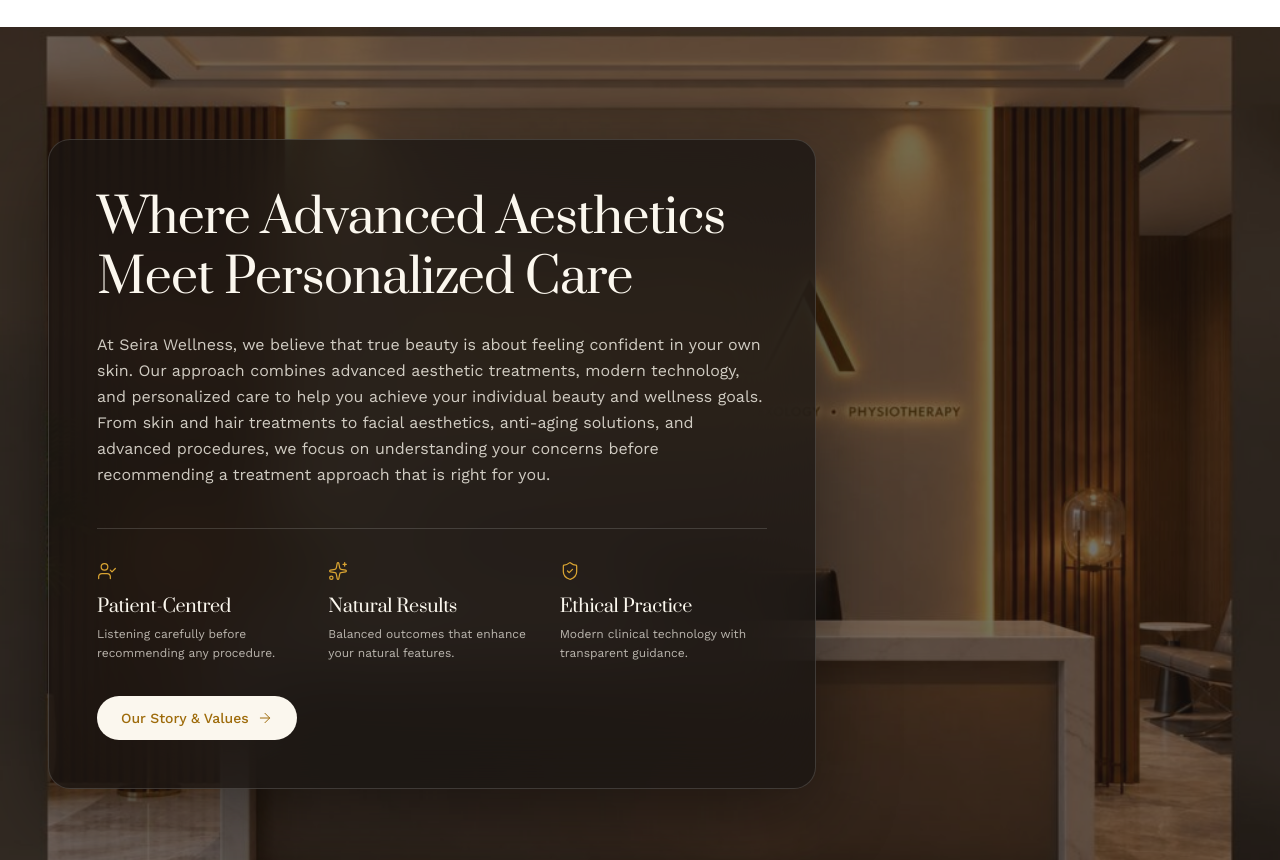
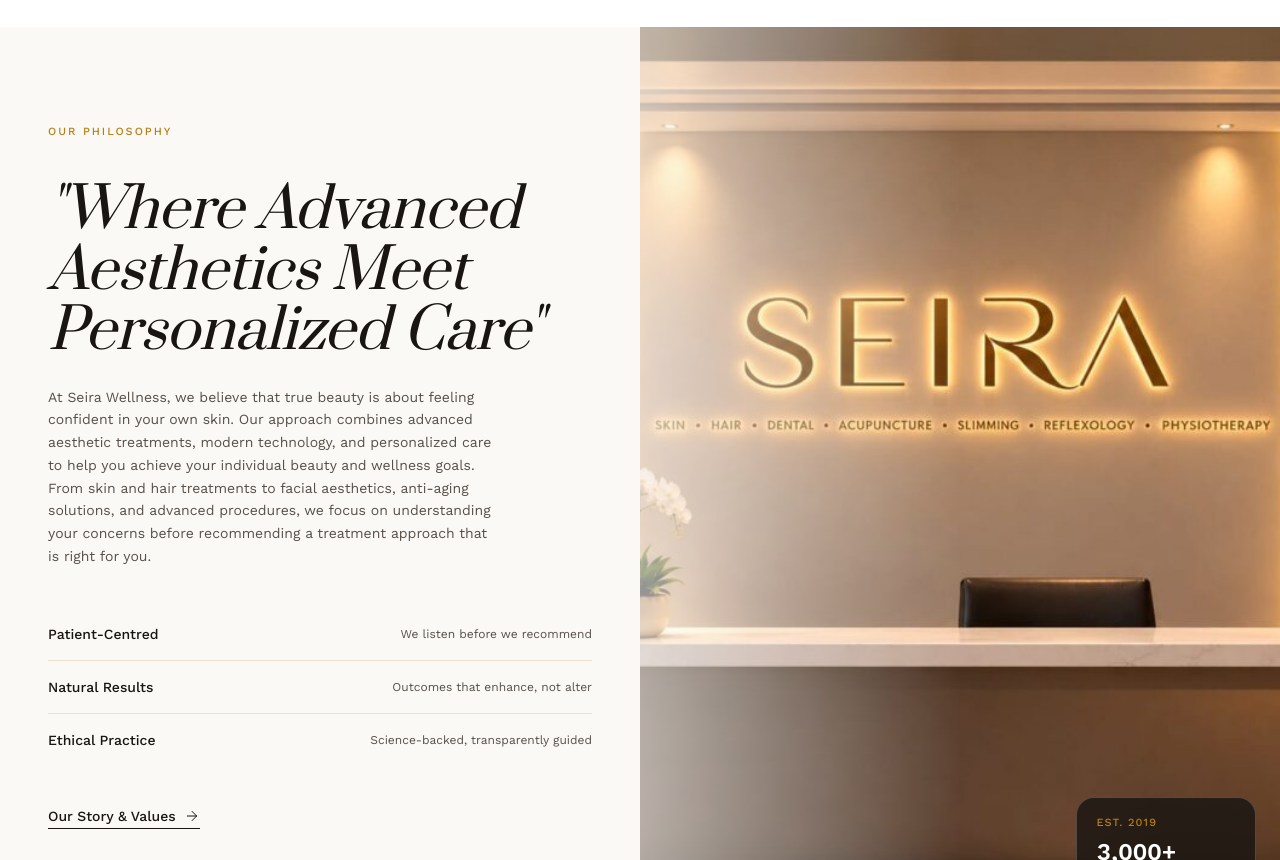
Before and after one commit to fusionxteams/seira, a React (Vite) app: page / in a window 1280 px wide. Shown: the part 1940-2800 px from the top of the page. Built offline with nearby package versions, Linux system fonts and the light colour scheme.

Commit message:
feat: replace dark glass box with editorial split philosophy section

```diff
--- a/src/pages/HomePage.tsx
+++ b/src/pages/HomePage.tsx
@@ -274,56 +274,75 @@ export function HomePage({ onOpenBooking }: HomePageProps) {
       {/* 3. Modern Bento-Grid Treatment Showcase */}
       <ServicesBentoGrid onOpenBooking={onOpenBooking} />
 
-      {/* 4. Dark Glass Atelier Philosophy Over Full-Bleed Clinic Reception */}
-      <section className="relative overflow-hidden bg-[var(--color-ink)] py-20 md:py-28">
-        <img
-          src="/images/clinic-interior.jpeg"
-          alt="Seira Wellness clinic reception"
-          className="absolute inset-0 h-full w-full object-cover opacity-40"
-        />
-        <div className="relative z-10 mx-auto max-w-7xl px-6 md:px-12">
-          <div className="max-w-3xl rounded-3xl border border-white/15 bg-[var(--color-ink)]/75 p-8 text-[var(--color-cream)] shadow-[0_24px_80px_rgba(0,0,0,0.4)] backdrop-blur-2xl md:p-12">
-            <h2 className="text-3xl leading-tight text-[var(--color-cream)] md:text-5xl">
-              {ABOUT_CONTENT.headline}
-            </h2>
-            <p className="mt-6 text-base leading-relaxed text-[var(--color-cream)]/80">
-              {ABOUT_CONTENT.intro}
-            </p>
+      {/* 4. Editorial Split — Philosophy */}
+      <section className="overflow-hidden bg-[var(--color-cream-soft)]">
+        <div className="mx-auto grid max-w-7xl grid-cols-1 md:grid-cols-2">
 
-            <div className="mt-10 grid grid-cols-1 gap-6 border-t border-white/15 pt-8 sm:grid-cols-3">
-              <div>
-                <UserCheck className="h-5 w-5 text-[var(--color-gold-light)]" strokeWidth={1.5} />
-                <h3 className="mt-3 text-lg text-[var(--color-cream)]">Patient-Centred</h3>
-                <p className="mt-1 text-xs leading-relaxed text-[var(--color-cream)]/70">
-                  Listening carefully before recommending any procedure.
-                </p>
-              </div>
-              <div>
-                <Sparkles className="h-5 w-5 text-[var(--color-gold-light)]" strokeWidth={1.5} />
-                <h3 className="mt-3 text-lg text-[var(--color-cream)]">Natural Results</h3>
-                <p className="mt-1 text-xs leading-relaxed text-[var(--color-cream)]/70">
-                  Balanced outcomes that enhance your natural features.
-                </p>
-              </div>
-              <div>
-                <ShieldCheck className="h-5 w-5 text-[var(--color-gold-light)]" strokeWidth={1.5} />
-                <h3 className="mt-3 text-lg text-[var(--color-cream)]">Ethical Practice</h3>
-                <p className="mt-1 text-xs leading-relaxed text-[var(--color-cream)]/70">
-                  Modern clinical technology with transparent guidance.
-                </p>
-              </div>
+          {/* Left — typographic editorial column */}
+          <div className="flex flex-col justify-between gap-10 px-6 py-16 md:px-12 md:py-24">
+            {/* Eyebrow */}
+            <span className="text-[11px] font-medium tracking-[0.18em] text-[var(--color-gold)] uppercase">
+              Our Philosophy
+            </span>
+
+            {/* Large italic serif headline */}
+            <div>
+              <h2 className="font-[var(--font-display)] text-[clamp(2rem,4.5vw,3.5rem)] italic leading-[1.08] tracking-[-0.01em] text-[var(--color-ink)]">
+                "{ABOUT_CONTENT.headline}"
+              </h2>
+              <p className="mt-6 max-w-md text-sm leading-relaxed text-[var(--color-ink-muted)]">
+                {ABOUT_CONTENT.intro}
+              </p>
             </div>
 
-            <div className="mt-8 flex flex-wrap gap-4">
-              <Link
-                to="/about"
-                className="inline-flex items-center gap-2 rounded-full bg-[var(--color-cream)] px-6 py-3 text-sm font-medium text-[var(--color-espresso)] transition-colors hover:bg-[var(--color-gold-light)]"
-              >
-                Our Story &amp; Values
-                <ArrowRight className="h-4 w-4" strokeWidth={1.5} />
-              </Link>
+            {/* Three ruled principle lines */}
+            <div className="flex flex-col divide-y divide-[var(--color-border)]">
+              {[
+                { label: 'Patient-Centred', sub: 'We listen before we recommend' },
+                { label: 'Natural Results', sub: 'Outcomes that enhance, not alter' },
+                { label: 'Ethical Practice', sub: 'Science-backed, transparently guided' },
+              ].map(({ label, sub }) => (
+                <div
+                  key={label}
+                  className="group flex items-center justify-between gap-4 py-4 transition-colors hover:text-[var(--color-gold)]"
+                >
+                  <span className="text-sm font-medium text-[var(--color-ink)] group-hover:text-[var(--color-gold)] transition-colors">
+                    {label}
+                  </span>
+                  <span className="text-right text-xs text-[var(--color-ink-muted)]">{sub}</span>
+                </div>
+              ))}
+            </div>
+
+            {/* CTA row */}
+            <Link
+              to="/about"
+              className="inline-flex w-fit items-center gap-2 border-b border-[var(--color-ink)] pb-0.5 text-sm font-medium text-[var(--color-ink)] transition-colors hover:border-[var(--color-gold)] hover:text-[var(--color-gold)]"
+            >
+              Our Story &amp; Values <ArrowRight className="h-4 w-4" strokeWidth={1.5} />
+            </Link>
+          </div>
+
+          {/* Right — full-bleed portrait crop */}
+          <div className="relative min-h-[340px] overflow-hidden md:min-h-0">
+            <img
+              src="/images/clinic-interior.jpeg"
+              alt="Seira Wellness clinic"
+              className="absolute inset-0 h-full w-full object-cover"
+            />
+            {/* Subtle warm-left fade to blend with left column */}
+            <div className="absolute inset-0 bg-gradient-to-r from-[var(--color-cream-soft)] via-transparent to-transparent md:from-[var(--color-cream-soft)]/60" />
+
+            {/* Floating stat badge bottom-right */}
+            <div className="absolute bottom-6 right-6 rounded-2xl border border-white/20 bg-[#181512]/80 px-5 py-4 text-white backdrop-blur-md">
+              <p className="text-[11px] font-medium tracking-widest text-[var(--color-gold)] uppercase">
+                Est. 2019
+              </p>
+              <p className="mt-1 text-2xl font-semibold tabular-nums">3,000+</p>
+              <p className="text-xs text-white/60">Consultations delivered</p>
             </div>
           </div>
+
         </div>
       </section>
     </div>
```
